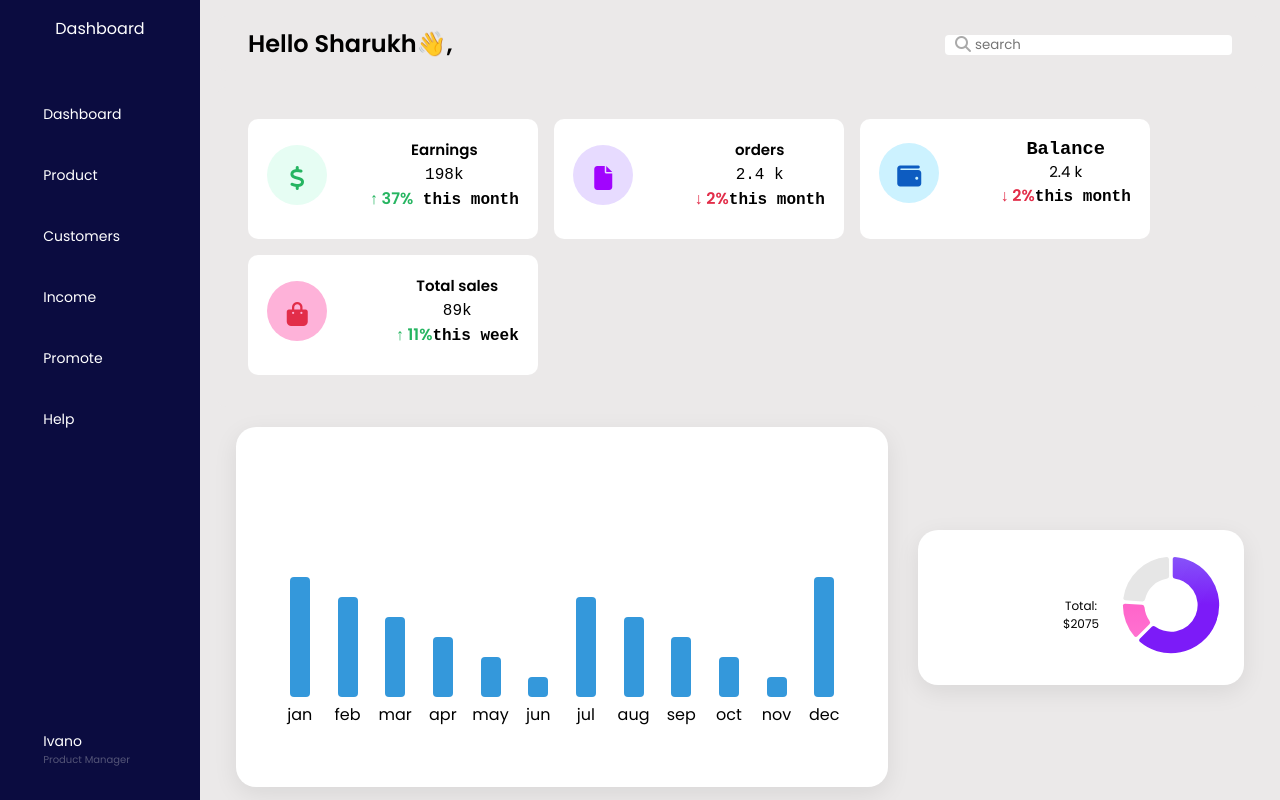
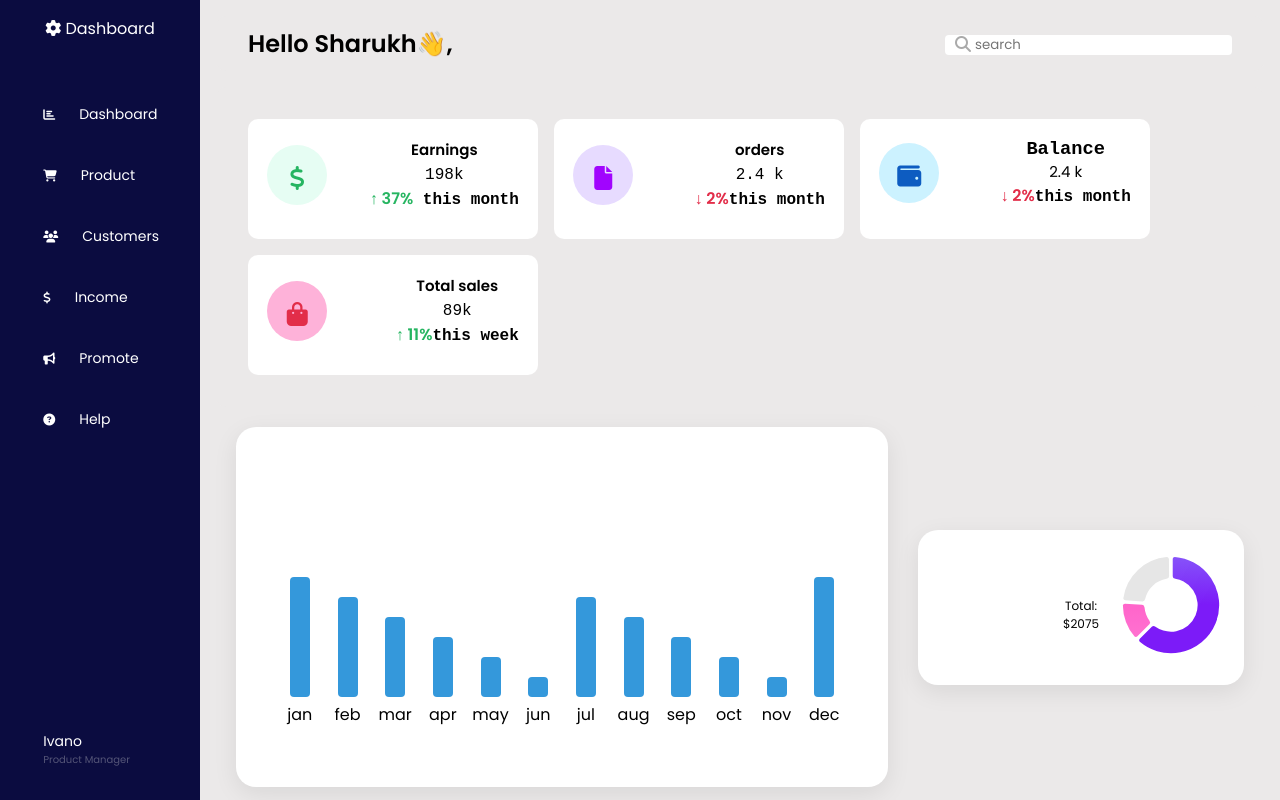
Before and after one commit to abhishekpeddada/Fitpeo, a React (Create React App) app: page / in a window 1280 px wide. Built offline with nearby package versions, Linux system fonts and the light colour scheme.

Commit message:
Add sidebar icons

```diff
--- a/src/components/Sidebar/Sidebar.js
+++ b/src/components/Sidebar/Sidebar.js
@@ -30,12 +30,12 @@ function Sidebar() {
     };
 
     const menuItems = [
-        { id: 1, name: 'Dashboard' },
-        { id: 2, name: 'Product' },
-        { id: 3, name: 'Customers' },
-        { id: 4, name: 'Income' },
-        { id: 5, name: 'Promote' },
-        { id: 6, name: 'Help' }
+        { id: 1, name: 'Dashboard', icon: "fas fa-chart-bar" },
+        { id: 2, name: 'Product', icon: "fas fa-shopping-cart" },
+        { id: 3, name: 'Customers', icon: "fa fa-users" },
+        { id: 4, name: 'Income', icon: "fa fa-dollar" },
+        { id: 5, name: 'Promote', icon: "fa fa-bullhorn" },
+        { id: 6, name: 'Help', icon: "fa fa-question-circle" }
     ];
 
     return (
@@ -44,7 +44,7 @@ function Sidebar() {
                 &#9776;
             </div>
             <div className={showSidebar ? "Sidebar" : "Sidebar hidden"}>
-                <div className="logo">Dashboard</div>
+                <div className="logo"><i class="fa fa-cog" aria-hidden="true"></i> Dashboard</div>
                 <ul className="menu">
                     {menuItems.map((item) => (
                         <li
@@ -53,7 +53,7 @@ function Sidebar() {
                             key={item.id}
                         >
                             <a href="#">
-                                {item.name}
+                            <i className={item.icon} style={{ fontSize: '12px' }}></i> {item.name}
                             </a>
                         </li>
                     ))}
```
